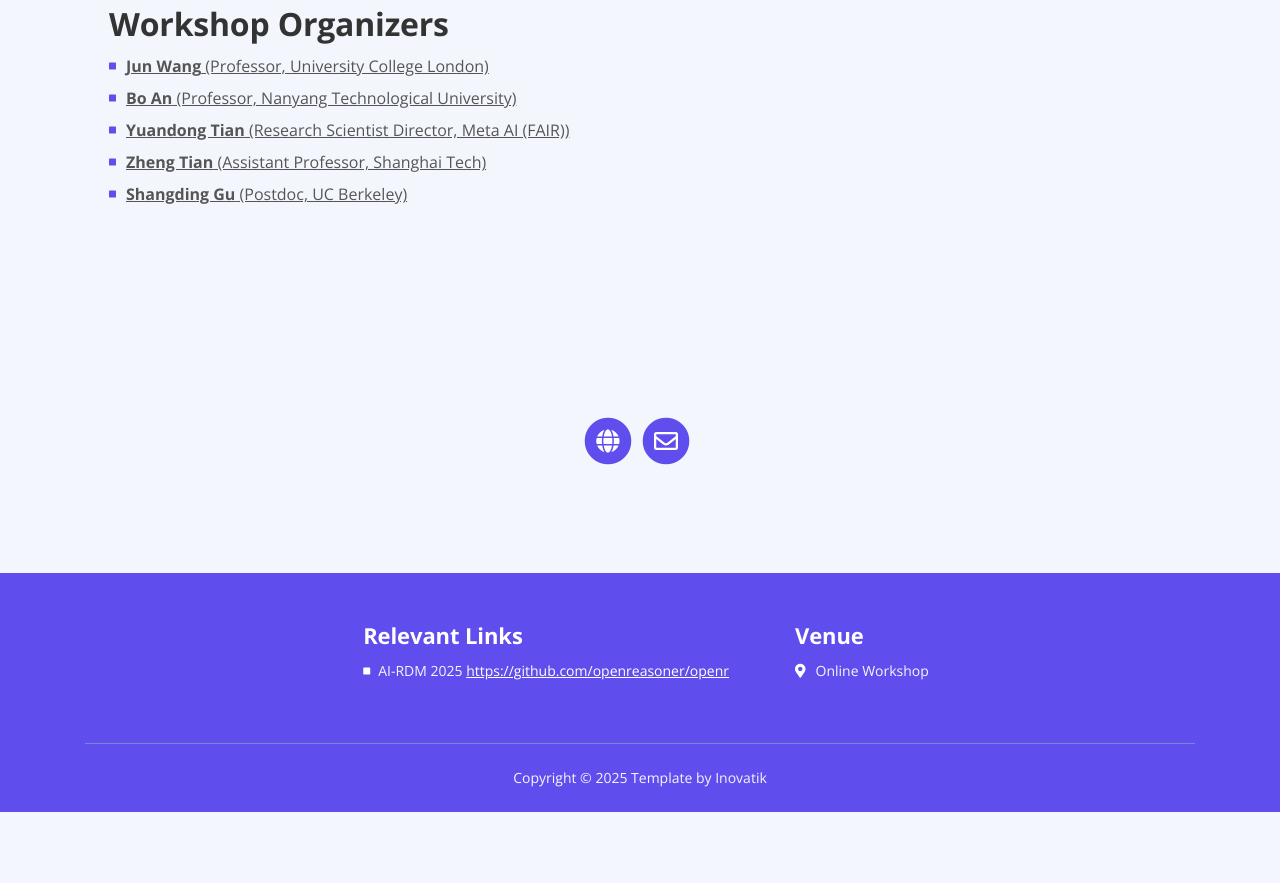
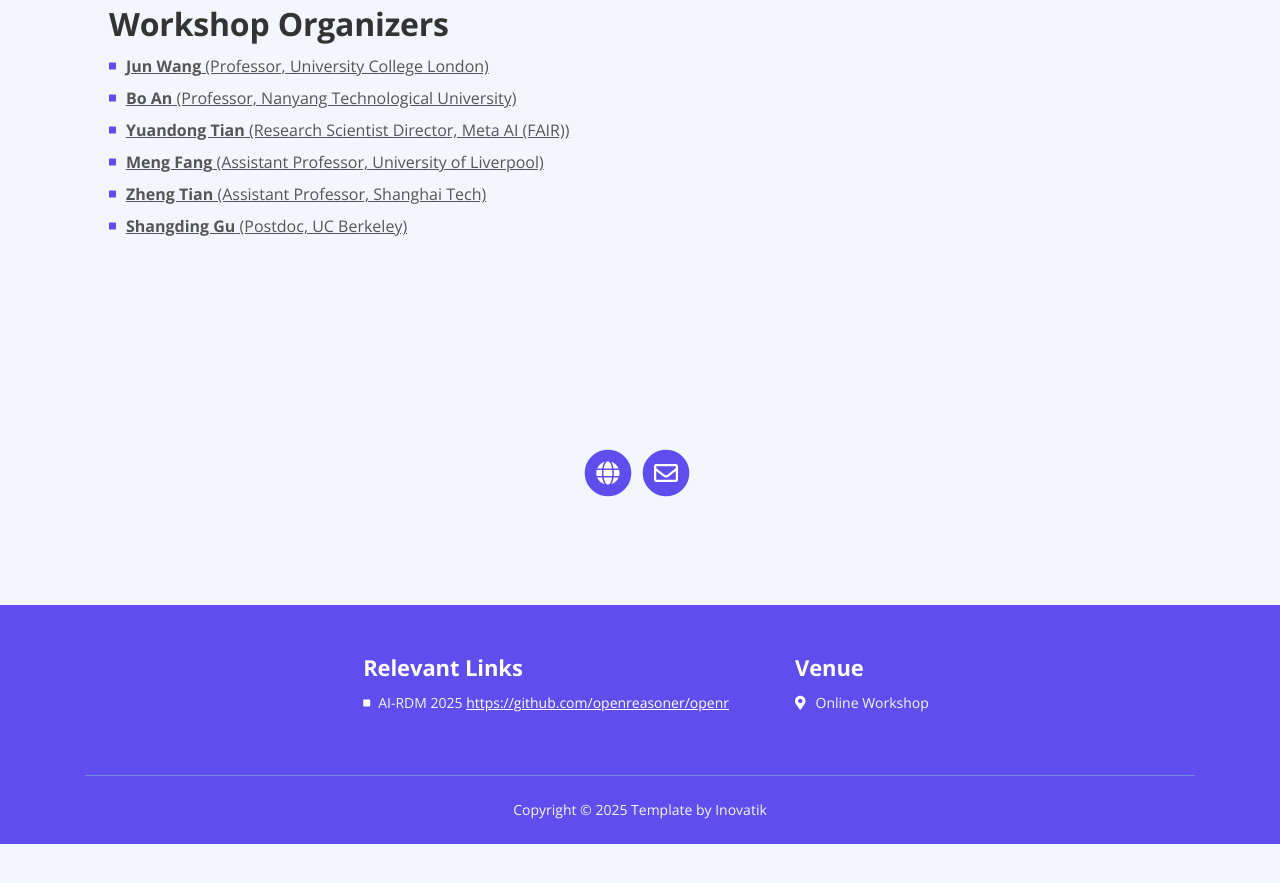
Before and after one commit to ai-agent-reasoning/ai-agent-reasoning.github.io, a plain HTML site: page index.html in a window 1280 px wide. Shown: the part 6895-7778 px from the top of the page. Drawn offline with nearby package versions, Linux system fonts and the light colour scheme.

Commit message:
Update index.html

```diff
--- a/index.html
+++ b/index.html
@@ -586,11 +586,15 @@
                                 </li>
                                 <li class="media">
                                     <i class="fas fa-square"></i>
+                                    <div class="media-body"><a href="https://mengfn.github.io/"><b>Meng Fang</b> (Assistant Professor, University of Liverpool)</a> </div>
+                                </li>
+                                <li class="media">
+                                    <i class="fas fa-square"></i>
                                     <div class="media-body"><a href="https://sca.shanghaitech.edu.cn/sca_en/2020/0903/c7933a173623/page.htm"><b>Zheng Tian</b> (Assistant Professor, Shanghai Tech)</a> </div>
                                 </li>
                                 <li class="media">
                                     <i class="fas fa-square"></i>
-                                    <div class="media-body"><a href="https://shangdinggu.net/"><b>Shangding Gu</b> (Postdoc, UC Berkeley)</a> </div>
+                                    <div class="media-body"><a href="https://people.eecs.berkeley.edu/~shangding.gu/index.html"><b>Shangding Gu</b> (Postdoc, UC Berkeley)</a> </div>
                                 </li>
                                 <!-- <li class="media">
                                     <i class="fas fa-square"></i>
```
